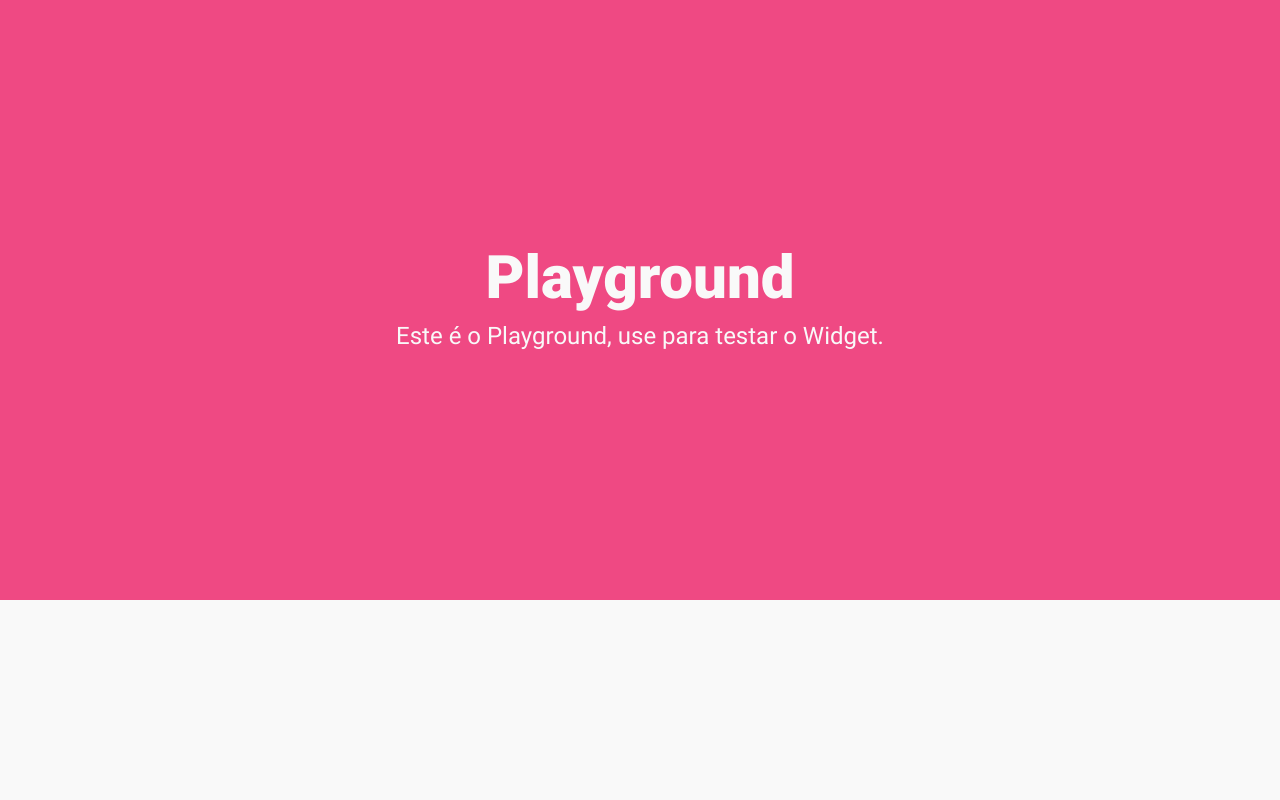
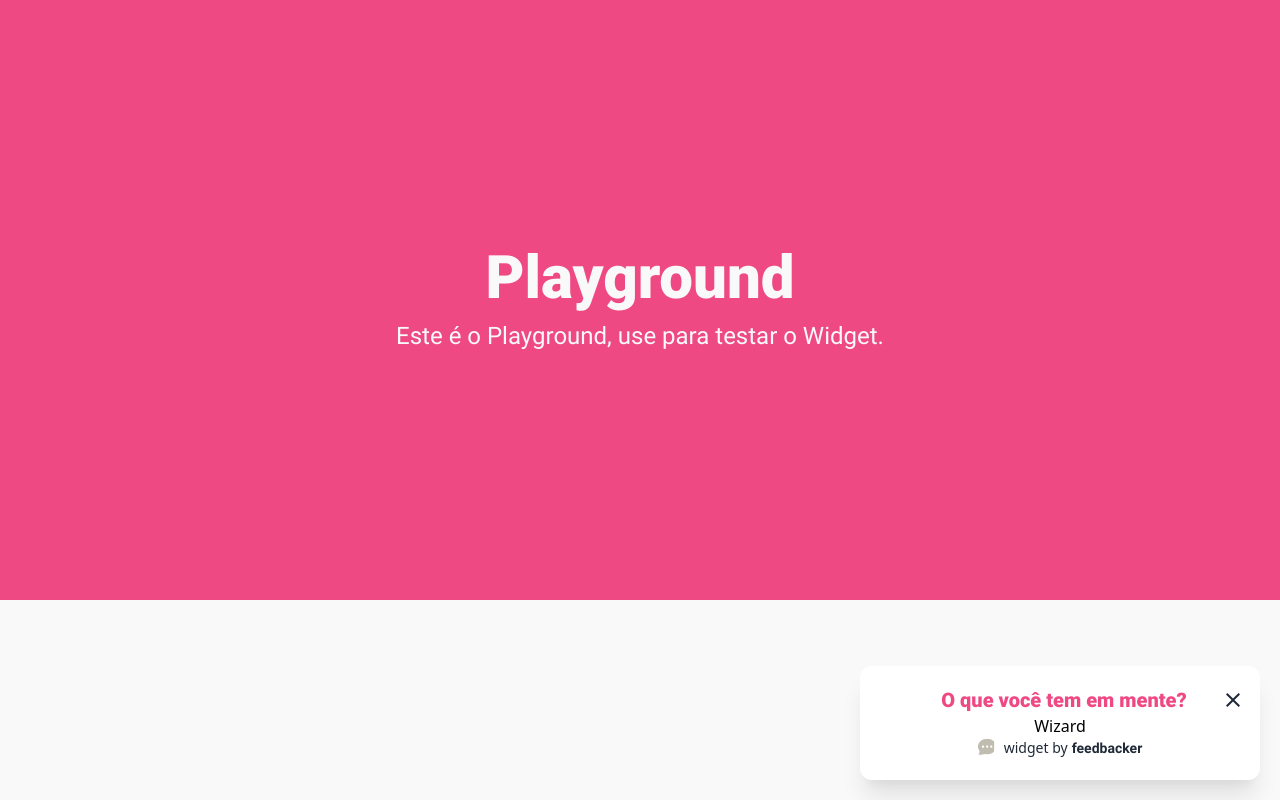
Before and after one commit to phgferreira/vuejsbrasil-feedbacker-widget, a Vue app: page / in a window 1280 px wide. Both pictures are taken after a click on the element "Deixe um feedback". Shown: the top 800 px of the page. Built offline with nearby package versions, Linux system fonts and the light colour scheme.

Commit message:
Configurado o cabeçalho e rodapé do widget box

```diff
--- a/src/views/widget/WidgetBox.vue
+++ b/src/views/widget/WidgetBox.vue
@@ -1,11 +1,63 @@
 <template>
-  <h1>BOX</h1>
+  <div class="box animate__animated animate__fadeInUp animate__faster">
+    <div class="relative w-full flex" :class="{'justify-between': canShowAdditionalControlAndInfo, 'justify-end': !canShowAdditionalControlAndInfo}">
+      <button v-if="canShowAdditionalControlAndInfo" class="text-xl text-gray-800 focus:outline-none" :disabled="canGoBack" :class="{ 'invisible': canGoBack }" @click="() => ({})">
+        <icon name="left" :color="colors.gray['800']" />
+      </button>
+
+      <p v-if="canShowAdditionalControlAndInfo" class="text-xl font-black text-center text-brand-main">
+        {{ label }}
+      </p>
+
+      <button @click="() => $emit('close-box')" class="text-xl text-gray-800 focus:outline-none">
+        <icon name="close" size="14" :color="colors.gray['800']" />
+      </button>
+    </div>
+
+    Wizard
+
+    <div v-if="canShowAdditionalControlAndInfo" class="text-gray-800 text-sm flex">
+      <icon name="chat" class="mr-1" :color="brand.graydark" />
+      widget by <span class="ml-1 font-bold">feedbacker</span>
+    </div>
+  </div>
 </template>
 
 <script setup lang="ts">
+import useStore from '@/hooks/store'
+import { computed, defineComponent } from 'vue'
+import { brand } from '../../../palette.js'
+import colors from 'tailwindcss/colors'
+import Icon from '@/components/Icon/IconIndex.vue'
+import Widget from '@/views/playground/PlaygroundIndex.vue'
+
+defineEmits(['close-box'])
+defineComponent({
+  components: { Icon }
+})
+
+const store = useStore()
+
+const label = computed<string>(() => {
+  if (store.feedbackType === 'ISSUE') return 'Reporte um problema'
+  if (store.feedbackType === 'IDEA') return 'Nos fale a sua ideia'
+  if (store.feedbackType === 'OTHER') return 'Abre sua mente'
+  return 'O que você tem em mente?'
+})
+
+const canGoBack = computed<boolean>(() => {
+  return store.currentComponent === 'SelectFeedbackType'
+})
+
+const canShowAdditionalControlAndInfo = computed(() => {
+  return store.currentComponent !== 'Success' && store.currentComponent !== 'Error'
+})
 
 </script>
 
-<style scoped>
-
+<style scoped lang="postcss">
+.box {
+  @apply fixed z-50 bottom-0 right-0 mb-5 mr-5 bg-white rounded-xl py-5 px-5 flex flex-col items-center shadow-xl select-none;
+  width: 400px;
+}
 </style>
```
